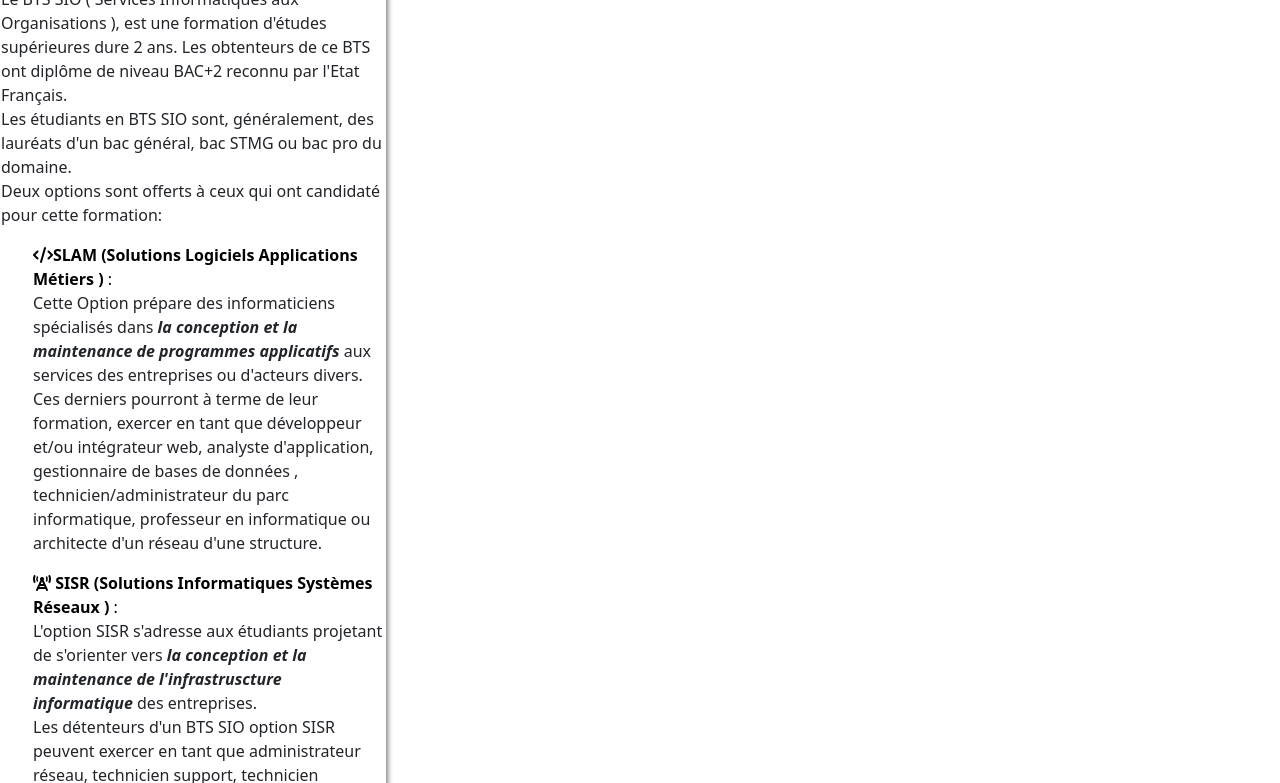
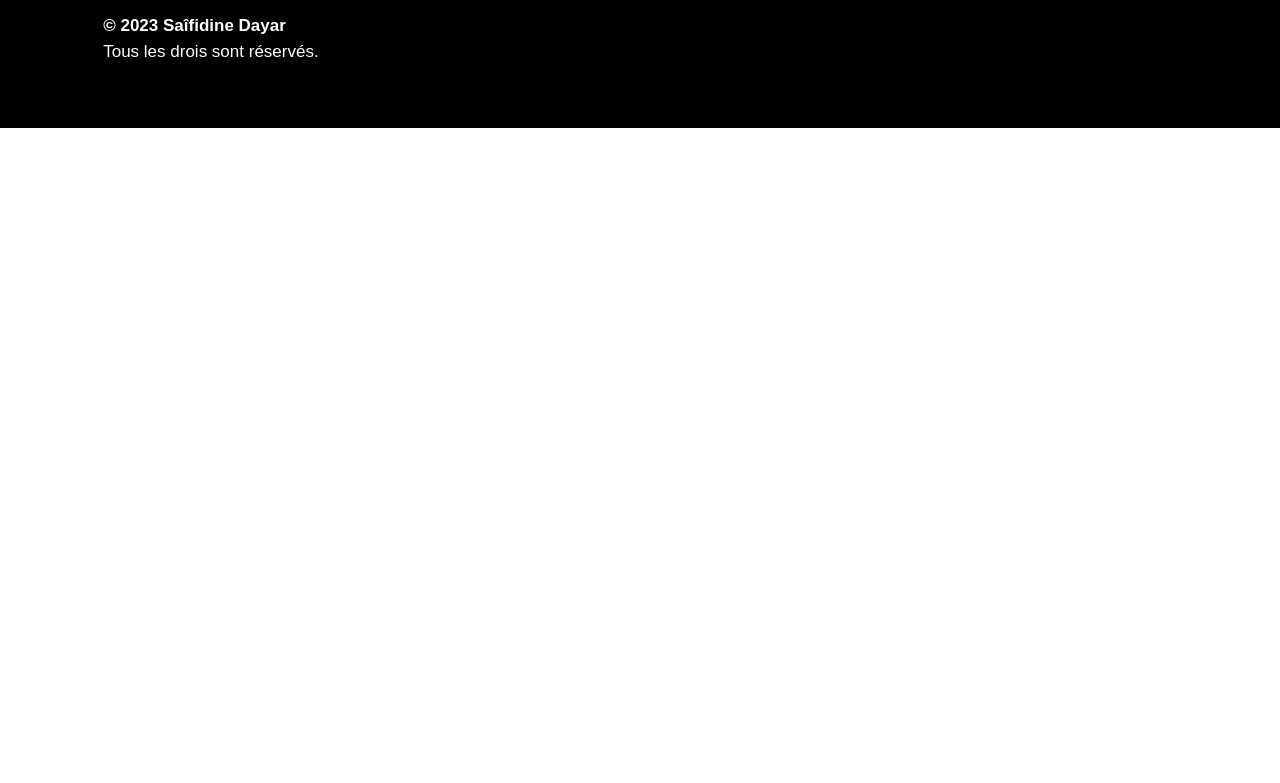
Before and after one commit to SDayar/Portfolio_site, a website: page index.html in a window 1280 px wide. Shown: the part 752-1535 px from the top of the page. After the commit the page ends 880 px from the top, so only its background shows below. Drawn offline with nearby package versions, Linux system fonts and the light colour scheme.

Commit message:
Update Presentation.css

```diff
--- a/css/Presentation.css
+++ b/css/Presentation.css
@@ -223,8 +223,9 @@ to{
     margin-top:100px;
     display:flex;
     flex-direction:column;
-    justify-content:space-evenly;
+    justify-content:center;
     width:100%;
+    display:none;
 }
 aside {
   border:1px solid white;
@@ -237,7 +238,7 @@ aside {
 }
 //Animation des boites dans infoderoulants//
 .diderot {
-    display:"none";
+
     animation:droitegauche 1s ease-in;
 }
 @keyframes droitegauche{
@@ -249,7 +250,7 @@ aside {
     }
 }
 .btssio {
-    display:"none";
+
     animation:gauchedroite 1.5s ease-in;
 }
 @keyframes gauchedroite{
```
